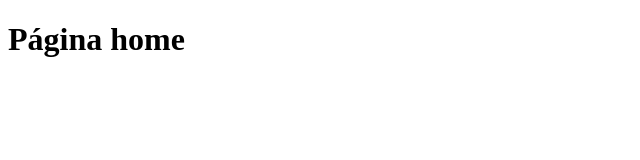
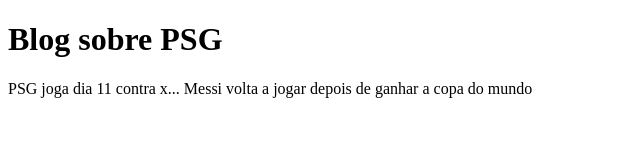
Before and after one commit to thyowzi/aula_github, a plain HTML site: page index.html in a window 1280 px wide. Shown: the whole page, without its empty margins (0-640 px from the left). Drawn offline with Linux system fonts and the light colour scheme.

Commit message:
Tudo sobre o PSG

```diff
--- a/index.html
+++ b/index.html
@@ -9,7 +9,8 @@
 </head>
 
 <body>
-  <h1>Página home</h1>
+  <h1>Blog sobre PSG</h1>
+  <p>PSG joga dia 11 contra x... Messi volta a jogar depois de ganhar a copa do mundo</p>
 </body>
 
 </html>
```
Also changed, not shown: index copy.html (deleted, +0 -15 lines).
